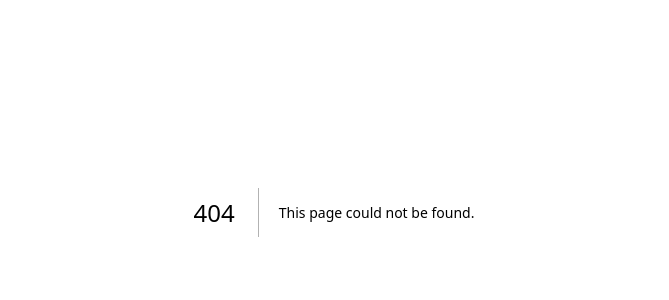
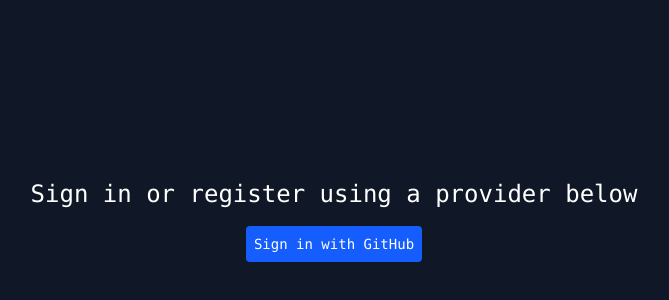
Before and after one commit to kyher/couplemdb, a Next.js app: page /login in a window 1280 px wide. Before the commit this address had no page. Shown: the part 212-512 px from the top of the page, without its empty margins (306-975 px from the left). Built offline with nearby package versions, Linux system fonts and the light colour scheme; no server answers.

Commit message:
Separate sign in page

```diff
--- a/src/app/components/Header.tsx
+++ b/src/app/components/Header.tsx
@@ -1,11 +1,16 @@
 import { Session } from "next-auth";
 import SignIn from "./SignIn";
 import SignOut from "./SignOut";
+import Link from "next/link";
 
 export default function Header({ session }: { session: Session | null }) {
   return (
     <div className="border-b pb-4 flex flex-col sm:flex-row sm:justify-between sm:items-center mb-6">
-      {!session && <SignIn />}
+      {!session && (
+        <Link href="/login" className="bg-blue-600 text-white p-2 rounded">
+          Sign in / Register
+        </Link>
+      )}
       {session && (
         <div className="flex gap-2 items-center">
           <p className="text-sm">Signed in as {session.user?.email}</p>
--- /dev/null
+++ b/src/app/login/page.tsx
@@ -0,0 +1,18 @@
+import { redirect } from "next/navigation";
+import { auth } from "../../../auth";
+import SignIn from "../components/SignIn";
+
+export default async function Page() {
+  const session = await auth();
+  if (session?.user) {
+    redirect("/");
+  }
+  return (
+    <div className="flex flex-col items-center justify-center min-h-screen py-2">
+      <h1 className="text-2xl my-4">
+        Sign in or register using a provider below
+      </h1>
+      <SignIn />
+    </div>
+  );
+}
```
